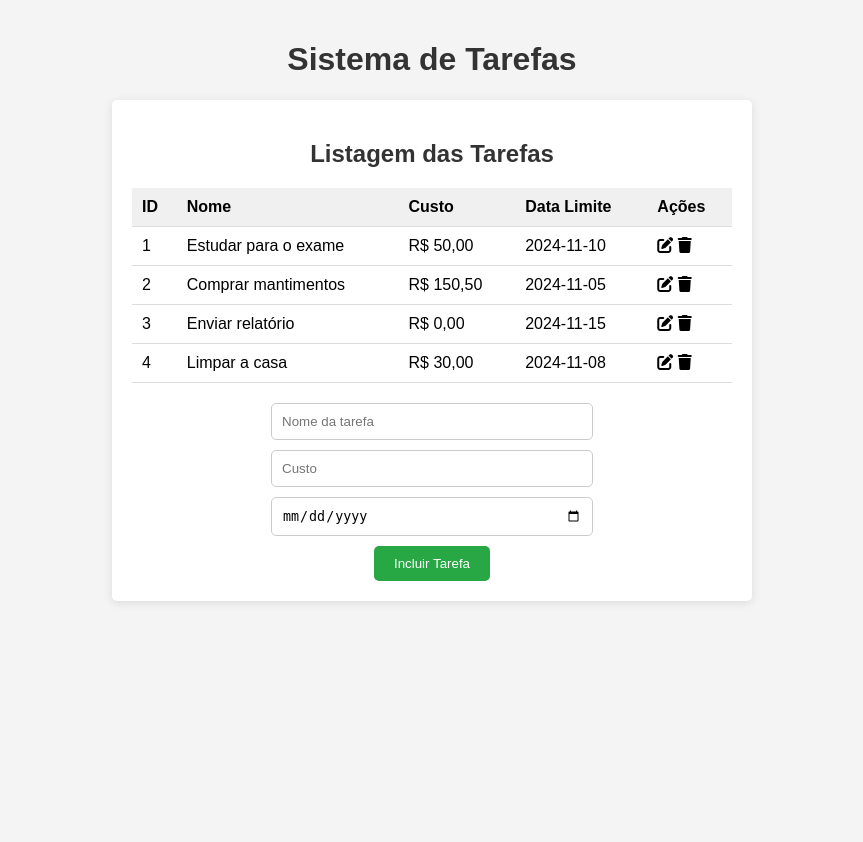
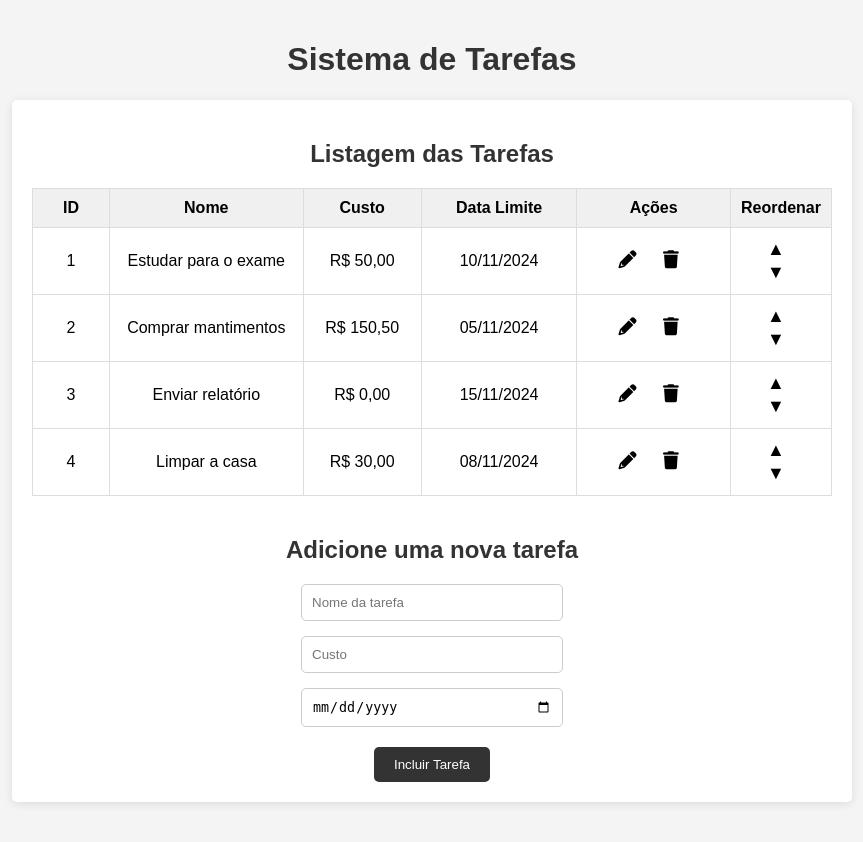
Before and after one commit to iamvitoria/SistemaDeTarefas, a Flask app: page / in a window 1280 px wide. Shown: the whole page, without its empty margins (208-1071 px from the left). Before the commit the page ends 603 px from the top, so only its background shows below. Run offline with Flask 3, Linux system fonts and the light colour scheme; data comes from the database, SQL or seed files in the repository; parts of the project's set-up code (start-up, migrations or seed data) failed here and were passed over.

Commit message:
melhoria do front

```diff
--- a/backend/app.py
+++ b/backend/app.py
@@ -93,6 +93,33 @@ def delete_task(task_id):
     db.session.commit()
     return jsonify({'message': 'Task deleted'}), 204
 
+# Rota para atualizar a ordem de uma tarefa
+@app.route('/tasks/<int:task_id>/reorder', methods=['POST'])
+def reorder_task(task_id):
+    direction = request.json.get('direction')  # 'up' ou 'down'
+    task = Task.query.get_or_404(task_id)
+
+    if direction == 'up':
+        # Encontrar a tarefa anterior
+        previous_task = Task.query.filter(Task.ordem < task.ordem).order_by(Task.ordem.desc()).first()
+        if previous_task:
+            # Trocar a ordem entre as duas tarefas, mas garantir que não exista duplicidade
+            temp_order = task.ordem
+            task.ordem = previous_task.ordem
+            previous_task.ordem = temp_order
+            db.session.commit()
+    elif direction == 'down':
+        # Encontrar a próxima tarefa
+        next_task = Task.query.filter(Task.ordem > task.ordem).order_by(Task.ordem.asc()).first()
+        if next_task:
+            # Trocar a ordem entre as duas tarefas, mas garantir que não exista duplicidade
+            temp_order = task.ordem
+            task.ordem = next_task.ordem
+            next_task.ordem = temp_order
+            db.session.commit()
+
+    return jsonify({'message': 'Ordem atualizada'}), 200
+
 # Criar as tabelas no banco de dados
 with app.app_context():
     db.create_all()
--- a/backend/static/css/style.css
+++ b/backend/static/css/style.css
@@ -1,3 +1,4 @@
+/* Estilo geral do body */
 body {
     font-family: Arial, sans-serif;
     background-color: #f4f4f4;
@@ -5,12 +6,7 @@ body {
     padding: 20px;
 }
 
-h1 {
-    text-align: center;
-    color: #333;
-}
-
-h2 {
+h1, h2 {
     text-align: center;
     color: #333;
 }
@@ -18,7 +14,7 @@ h2 {
 #task-container {
     margin: 20px auto;
     width: 80%;
-    max-width: 600px;
+    max-width: 800px;
     background-color: white;
     border-radius: 5px;
     box-shadow: 0 2px 10px rgba(0, 0, 0, 0.1);
@@ -33,70 +29,157 @@ table {
 
 th, td {
     padding: 10px;
-    text-align: left;
-    border-bottom: 1px solid #ddd;
+    text-align: center;
+    border: 1px solid #ddd;
 }
 
 th {
     background-color: #f0f0f0;
 }
 
+/* Aumenta a largura das colunas */
+th:nth-child(1), td:nth-child(1) { width: 10%; }
+th:nth-child(2), td:nth-child(2) { width: 25%; }
+th:nth-child(3), td:nth-child(3) { width: 15%; }
+th:nth-child(4), td:nth-child(4) { width: 20%; }
+th:nth-child(5), td:nth-child(5) { width: 20%; }
+th:nth-child(6), td:nth-child(6) { width: 10%; }
+
 tr:hover {
     background-color: #f9f9f9;
 }
 
+/* Destacar linhas com custo >= 1000 */
+.highlight {
+    background-color: #fff9c4; /* Amarelo pastel */
+}
+
+/* Estilo dos botões (lápis e lixeira) */
 td button {
     background: none;
     border: none;
     cursor: pointer;
-    color: #5cb85c;
+    color: #000;
+    font-size: 18px;
+    margin-right: 10px;
 }
 
 td button:hover {
-    color: #4cae4c;
+    color: #000;
+    background-color: #d3d3d3; /* Fundo cinza claro */
 }
 
-/* Estilo para linha com custo >= 1000 */
-.highlight {
-    background-color: #fff9c4; /* Amarelo pastel */
+/* Estilo do formulário de inclusão */
+.form-container {
+    display: flex;
+    flex-direction: column;
+    align-items: center;
+    margin-top: 20px;
 }
 
-.button-container {
-    text-align: center;
-    margin: 20px 0;
+.form-fields {
+    display: flex;
+    justify-content: space-between;
+    align-items: center;
+    flex-direction: column;
+    width: 100%;
+    max-width: 800px; /* Limita o tamanho máximo do formulário */
+    gap: 15px; /* Espaço entre os campos */
+    margin-bottom: 20px;
 }
 
-button {
-    background-color: #5cb85c;
-    color: white;
+.form-container input {
+    padding: 10px;
+    width: 100%; /* Faz os inputs preencherem a largura disponível */
+    border: 1px solid #ccc;
+    border-radius: 5px;
+}
+
+/* Alinhamento específico para os inputs do formulário */
+.form-fields input {
+    width: 30%; /* Define largura fixa para que fiquem mais equilibrados */
+}
+
+.form-container button {
+    padding: 10px 20px;
     border: none;
     border-radius: 5px;
-    padding: 10px 15px;
+    background-color: #333;
+    color: white;
     cursor: pointer;
-    margin: 0 5px;
-    transition: background-color 0.3s;
 }
 
-button:hover {
-    background-color: #4cae4c;
-}
-
-/* Estilo para o popup */
+/* Estilo do popup de edição */
 .popup {
     display: none;
     position: fixed;
-    left: 0;
-    top: 0;
-    width: 100%;
-    height: 100%;
-    background-color: rgba(0, 0, 0, 0.5);
+    top: 50%;
+    left: 50%;
+    transform: translate(-50%, -50%); /* Centraliza o popup na tela */
+    width: auto;
+    max-width: 400px;
+    min-width: 300px;
+    height: auto;
+    background-color: rgba(0, 0, 0, 0.5);  /* Fundo semi-transparente */
+    align-items: center;
     justify-content: center;
-    align-items: center;
+    z-index: 999;  /* Garantir que o popup fique sobre outros elementos */
 }
 
+/* Contêiner do conteúdo do popup */
 .popup-content {
     background-color: white;
     padding: 20px;
     border-radius: 5px;
-    box-shadow: 0 2px 10px rgba(0, 0, 0, 0.2);
+    width: 400px;  /* Tamanho fixo */
+    text-align: center;
+    box-shadow: 0 4px 10px rgba(0, 0, 0, 0.2); /* Sombra para destacar o popup */
 }
+
+/* Estilização dos campos dentro do popup */
+.popup-content input {
+    margin-bottom: 10px;
+    padding: 10px;
+    width: 100%;  /* Para o campo ocupar a largura total do container */
+    border: 1px solid #ccc;
+    border-radius: 5px;
+}
+
+.popup-content button {
+    padding: 10px 20px;
+    border: none;
+    border-radius: 5px;
+    background-color: #333;
+    color: white;
+    cursor: pointer;
+    margin-top: 10px;
+    transition: background-color 0.3s;
+}
+
+/* Efeito ao passar o mouse nos botões */
+.popup-content button:hover {
+    background-color: #444;
+}
+
+/* Estilo do botão de fechar */
+.close {
+    position: absolute;
+    top: 10px;
+    right: 10px;
+    font-size: 24px;
+    cursor: pointer;
+    color: #aaa;
+}
+
+.close:hover {
+    color: #333;
+}
+
+#editPopup input {
+    padding: 10px;
+    border: 1px solid #ddd;
+    border-radius: 5px;
+    font-size: 14px;
+    width: 100%;
+    box-sizing: border-box;
+}
--- a/backend/static/js/script.js
+++ b/backend/static/js/script.js
@@ -1,143 +1,156 @@
-document.addEventListener('DOMContentLoaded', function() {
+document.addEventListener('DOMContentLoaded', function () {
     let selectedTaskId = null;
 
+    // Função para buscar as tarefas do servidor e exibi-las
     function fetchTasks() {
         fetch('/tasks')
-            .then(response => {
-                console.log('Response status:', response.status);
-                return response.json();
-            })
-            .then(data => {
-                console.log('Tasks data:', data);
-                renderTasks(data);
-            })
+            .then(response => response.json())
+            .then(data => renderTasks(data))
             .catch(error => {
                 console.error('Erro ao buscar tarefas:', error);
                 document.getElementById('taskList').innerHTML = '<tr><td colspan="5">Erro ao carregar tarefas.</td></tr>';
             });
     }
 
+    // Função para formatar custo em moeda
+    function formatCurrency(value) {
+        return value.toLocaleString('pt-BR', { style: 'currency', currency: 'BRL' });
+    }
 
+    // Função para formatar a data no formato dd/mm/yyyy
+    function formatDate(dateString) {
+        const date = new Date(dateString);
+        const day = String(date.getDate()).padStart(2, '0');
+        const month = String(date.getMonth() + 1).padStart(2, '0');
+        const year = date.getFullYear();
+        return `${day}/${month}/${year}`;
+    }
+
+    // Função para renderizar as tarefas na tabela
     function renderTasks(tasks) {
         const taskList = document.getElementById('taskList');
         taskList.innerHTML = '';
 
         tasks.forEach(task => {
             const row = document.createElement('tr');
-            if (task.custo >= 1000) row.classList.add('highlight');
+            if (task.custo >= 1000) row.classList.add('highlight'); // Destacar tarefas com custo maior ou igual a 1000
 
             row.innerHTML = `
                 <td>${task.id}</td>
                 <td>${task.nome}</td>
-                <td>${task.custo.toLocaleString('pt-BR', { style: 'currency', currency: 'BRL' })}</td>
-                <td>${task.data_limite}</td>
+                <td>${formatCurrency(task.custo)}</td>
+                <td>${formatDate(task.data_limite)}</td>
                 <td>
-                    <i class="fas fa-edit edit-icon" data-id="${task.id}" title="Editar"></i>
-                    <i class="fas fa-trash delete-icon" data-id="${task.id}" title="Deletar"></i>
+                    <button onclick="editTask(${task.id})" class="action-btn"><i class="fas fa-pencil-alt"></i></button>
+                    <button onclick="deleteTask(${task.id})" class="action-btn"><i class="fas fa-trash"></i></button>
+                </td>
+                <td>
+                    <button onclick="reorderTask(${task.id}, 'up')">&#9650;</button>
+                    <button onclick="reorderTask(${task.id}, 'down')">&#9660;</button>
                 </td>
             `;
-
-            // Adiciona evento de clique na linha para selecionar a tarefa
-            row.addEventListener('click', () => {
-                selectTask(task.id);
-            });
-
             taskList.appendChild(row);
-        });
-
-        // Adiciona eventos de clique para os ícones de editar e excluir
-        document.querySelectorAll('.edit-icon').forEach(icon => {
-            icon.addEventListener('click', (event) => {
-                event.stopPropagation(); // Previne que o evento clique na linha seja acionado
-                openEditPopup(icon.dataset.id);
-            });
-        });
-
-        document.querySelectorAll('.delete-icon').forEach(icon => {
-            icon.addEventListener('click', (event) => {
-                event.stopPropagation(); // Previne que o evento clique na linha seja acionado
-                const taskId = icon.dataset.id;
-                if (confirm('Tem certeza de que deseja excluir esta tarefa?')) {
-                    fetch(`/tasks/${taskId}`, { method: 'DELETE' })
-                        .then(response => response.ok && fetchTasks())
-                        .catch(error => console.error('Erro ao deletar tarefa:', error));
-                }
-            });
         });
     }
 
-    function selectTask(taskId) {
-        selectedTaskId = taskId; // Apenas armazena o ID da tarefa selecionada
-        document.querySelectorAll('#taskList tr').forEach(item => item.classList.remove('selected'));
-    }
+    // Função para editar uma tarefa
+    window.editTask = function (taskId) {
+        selectedTaskId = taskId;
+        fetch(`/tasks/${taskId}`)
+            .then(response => response.json())
+            .then(data => {
+                document.getElementById('editNome').value = data.nome;
+                document.getElementById('editCusto').value = data.custo;
+                document.getElementById('editDataLimite').value = data.data_limite;
+                document.getElementById('editPopup').style.display = 'block';
+            })
+            .catch(error => console.error('Erro ao buscar tarefa:', error));
+    };
 
-    document.getElementById('saveTaskButton').addEventListener('click', async () => {
+    // Função para atualizar uma tarefa
+    document.getElementById('updateTaskButton').addEventListener('click', function () {
+        const nome = document.getElementById('editNome').value;
+        const custo = parseFloat(document.getElementById('editCusto').value);
+        const dataLimite = document.getElementById('editDataLimite').value;
+
+        if (!nome || !custo || !dataLimite) {
+            alert('Por favor, preencha todos os campos.');
+            return;
+        }
+
+        fetch(`/tasks/${selectedTaskId}`, {
+            method: 'PUT',
+            headers: { 'Content-Type': 'application/json' },
+            body: JSON.stringify({ nome, custo, data_limite: dataLimite })
+        })
+        .then(response => response.json())
+        .then(data => {
+            fetchTasks();
+            document.getElementById('editPopup').style.display = 'none';
+        })
+        .catch(error => console.error('Erro ao atualizar tarefa:', error));
+    });
+
+    // Função para excluir uma tarefa
+    window.deleteTask = function (taskId) {
+        if (confirm('Você tem certeza que deseja excluir esta tarefa?')) {
+            fetch(`/tasks/${taskId}`, {
+                method: 'DELETE'
+            })
+            .then(response => response.json())
+            .then(() => fetchTasks())
+            .catch(error => console.error('Erro ao excluir tarefa:', error));
+        }
+    };
+
+    // Função para reordenar tarefas
+    window.reorderTask = function (taskId, direction) {
+        fetch(`/tasks/${taskId}/reorder`, {
+            method: 'POST',
+            headers: { 'Content-Type': 'application/json' },
+            body: JSON.stringify({ direction })
+        })
+        .then(response => response.json())
+        .then(() => fetchTasks())
+        .catch(error => console.error('Erro ao reordenar tarefa:', error));
+    };
+
+    // Função para incluir uma nova tarefa
+    document.getElementById('saveTaskButton').addEventListener('click', function () {
         const nome = document.getElementById('newNome').value;
         const custo = parseFloat(document.getElementById('newCusto').value);
-        const data_limite = document.getElementById('newDataLimite').value;
+        const dataLimite = document.getElementById('newDataLimite').value;
 
-        try {
-            const response = await fetch('/tasks', {
-                method: 'POST',
-                headers: { 'Content-Type': 'application/json' },
-                body: JSON.stringify({ nome, custo, data_limite }),
-            });
+        if (!nome || !custo || !dataLimite) {
+            alert('Por favor, preencha todos os campos.');
+            return;
+        }
 
-            if (response.ok) {
-                alert('Tarefa adicionada com sucesso!');
-                fetchTasks(); // Atualiza a lista de tarefas
-                document.getElementById('newNome').value = '';
-                document.getElementById('newCusto').value = '';
-                document.getElementById('newDataLimite').value = '';
-            } else {
-                alert('Erro ao adicionar a tarefa.');
-            }
-        } catch (error) {
-            console.error('Erro ao adicionar tarefa:', error);
-        }
+        fetch('/tasks', {
+            method: 'POST',
+            headers: { 'Content-Type': 'application/json' },
+            body: JSON.stringify({ nome, custo, data_limite: dataLimite })
+        })
+        .then(response => response.json())
+        .then(() => {
+            fetchTasks();
+            document.getElementById('newNome').value = '';
+            document.getElementById('newCusto').value = '';
+            document.getElementById('newDataLimite').value = '';
+        })
+        .catch(error => console.error('Erro ao adicionar tarefa:', error));
     });
 
-
-    function openEditPopup(taskId) {
-        fetch(`/tasks/${taskId}`)
-            .then(response => response.json())
-            .then(task => {
-                document.getElementById('editNome').value = task.nome;
-                document.getElementById('editCusto').value = task.custo;
-                document.getElementById('editDataLimite').value = task.data_limite;
-                document.getElementById('editPopup').style.display = 'flex';
-                selectedTaskId = task.id; // Armazena o ID da tarefa que está sendo editada
-            })
-            .catch(error => console.error('Erro ao buscar tarefa para edição:', error));
-    }
-
-    document.getElementById('updateTaskButton').addEventListener('click', async () => {
-        const nome = document.getElementById('editNome').value;
-        const custo = parseFloat(document.getElementById('editCusto').value);
-        const data_limite = document.getElementById('editDataLimite').value;
-
-        try {
-            const response = await fetch(`/tasks/${selectedTaskId}`, {
-                method: 'PUT',
-                headers: { 'Content-Type': 'application/json' },
-                body: JSON.stringify({ nome, custo, data_limite }),
-            });
-
-            if (response.ok) {
-                alert('Tarefa atualizada com sucesso!');
-                fetchTasks();
-                closeEditPopup();
-            } else {
-                alert('Erro ao atualizar a tarefa.');
-            }
-        } catch (error) {
-            console.error('Erro ao atualizar tarefa:', error);
-        }
+    // Função para fechar o popup de edição
+    document.getElementById('closePopupButton').addEventListener('click', function () {
+        document.getElementById('editPopup').style.display = 'none';
     });
 
-    function closeEditPopup() {
+    // Função para cancelar a edição e fechar o popup
+    document.getElementById('cancelTaskButton').addEventListener('click', function () {
         document.getElementById('editPopup').style.display = 'none';
-    }
+    });
 
+    // Carregar as tarefas inicialmente
     fetchTasks();
 });
--- a/backend/templates/index.html
+++ b/backend/templates/index.html
@@ -6,40 +6,10 @@
     <link rel="stylesheet" href="/static/css/style.css">
     <link rel="stylesheet" href="https://cdnjs.cloudflare.com/ajax/libs/font-awesome/6.0.0-beta3/css/all.min.css">
     <title>Sistema de Tarefas</title>
-    <style>
-        .form-container {
-            display: flex;
-            flex-direction: column;
-            align-items: center;
-            margin-top: 20px;
-        }
-
-        .form-container input {
-            margin-bottom: 10px;
-            padding: 10px;
-            width: 300px;
-            border: 1px solid #ccc;
-            border-radius: 5px;
-        }
-
-        .form-container button {
-            padding: 10px 20px;
-            border: none;
-            border-radius: 5px;
-            background-color: #28a745;
-            color: white;
-            cursor: pointer;
-        }
-
-        .form-container button:hover {
-            background-color: #218838;
-        }
-    </style>
 </head>
 <body>
     <h1>Sistema de Tarefas</h1>
     <div id="task-container">
-
         <h2>Listagem das Tarefas</h2>
         <table id="taskTable">
             <thead>
@@ -49,19 +19,26 @@
                     <th>Custo</th>
                     <th>Data Limite</th>
                     <th>Ações</th>
+                    <th>Reordenar</th>
                 </tr>
             </thead>
-            <tbody id="taskList"></tbody>
+            <tbody id="taskList">
+                <!-- Linhas de tarefas dinâmicas aqui -->
+            </tbody>
         </table>
 
         <div class="form-container">
-            <input type="text" id="newNome" placeholder="Nome da tarefa" required>
-            <input type="number" id="newCusto" placeholder="Custo" required>
-            <input type="date" id="newDataLimite" required>
+            <h2>Adicione uma nova tarefa</h2>
+            <div class="form-fields">
+                <input type="text" id="newNome" placeholder="Nome da tarefa" required>
+                <input type="number" id="newCusto" placeholder="Custo" required>
+                <input type="date" id="newDataLimite" required>
+            </div>
             <button id="saveTaskButton">Incluir Tarefa</button>
         </div>
     </div>
 
+    <!-- Popup de edição -->
     <div class="popup" id="editPopup">
         <div class="popup-content">
             <span class="close" id="closePopupButton">&times;</span>
@@ -73,6 +50,7 @@
             <label for="editDataLimite">Data Limite:</label>
             <input type="date" id="editDataLimite" required>
             <button id="updateTaskButton">Atualizar Tarefa</button>
+            <button id="cancelTaskButton">Cancelar</button>
         </div>
     </div>
 
```
